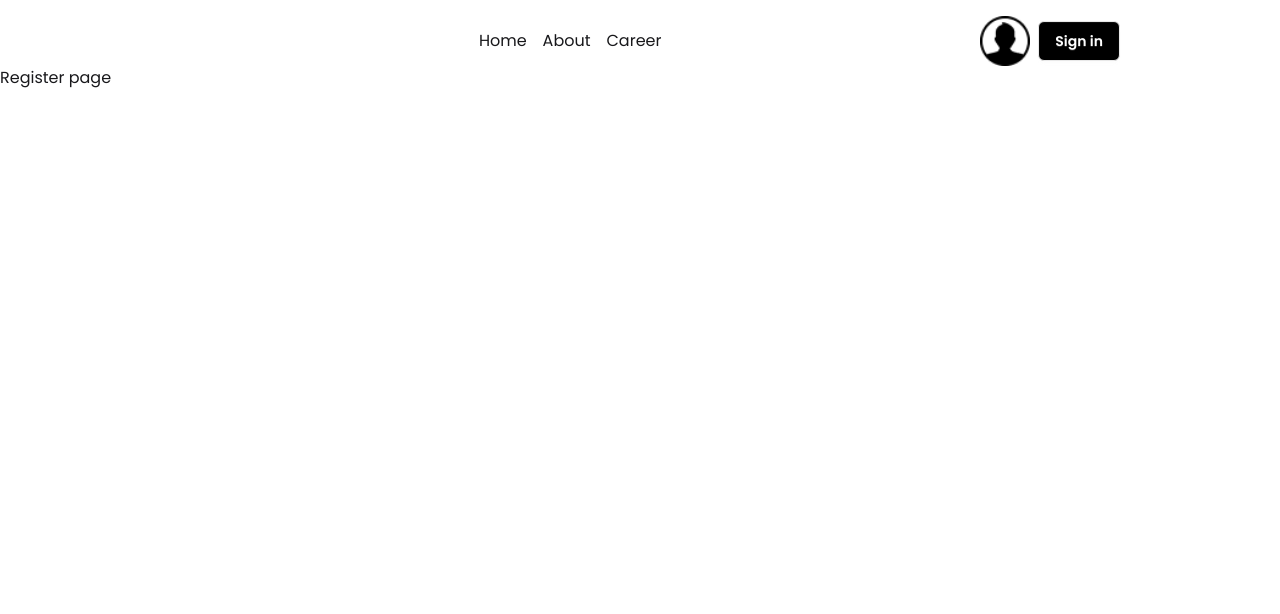
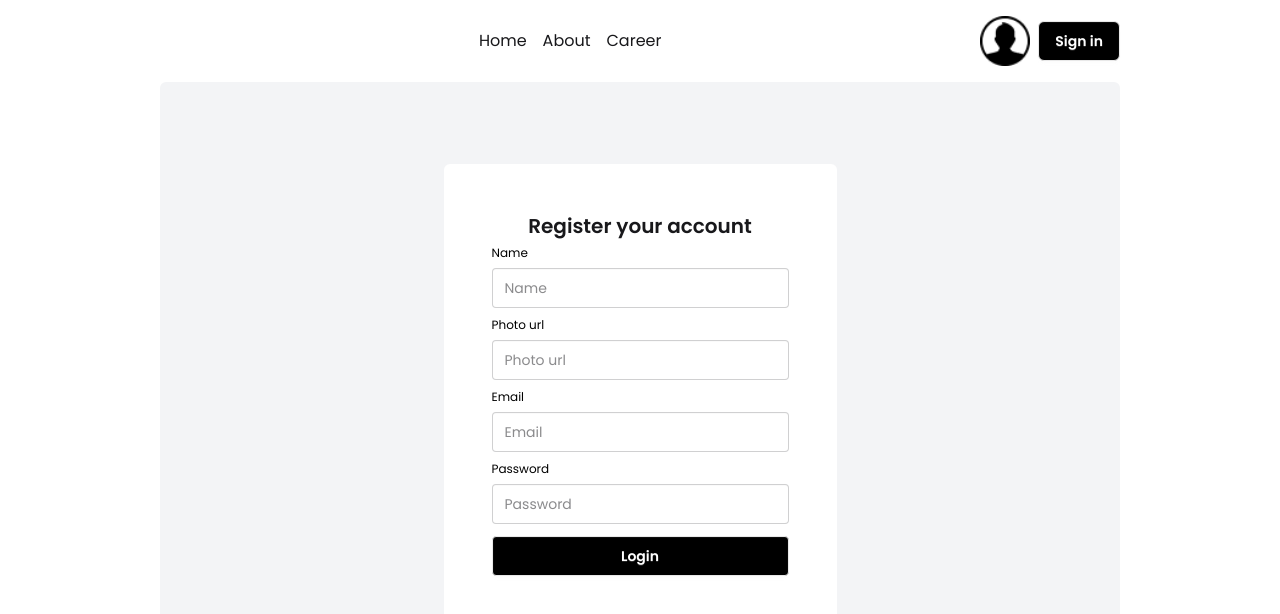
Before and after one commit to rumel-devv/max-news, a Next.js app: page /register in a window 1280 px wide. Shown: the top 614 px of the page. Built offline with nearby package versions, Linux system fonts and the light colour scheme.

Commit message:
added signin & signup page

```diff
--- a/src/app/(auth)/register/page.jsx
+++ b/src/app/(auth)/register/page.jsx
@@ -1,11 +1,75 @@
-
+"use client";
+import Link from "next/link";
+import React from "react";
+import { useForm } from "react-hook-form";
 
 const RegisterPage = () => {
-    return (
-        <div>
-           <h2>Register page</h2>
-        </div>
-    );
+  const { register, handleSubmit, formState:{ errors }} = useForm();
+
+  const handleRegister = (data) => {
+        const {name,email,photo,password} = data ;
+  };
+
+  return (
+    <div className="w-9/12 mx-auto min-h-[80vh] flex items-center justify-center bg-gray-100  mt-4 rounded-md">
+      <div className="bg-white p-12 mb-4 rounded-md ">
+        <h2 className="text-xl font-semibold text-center">
+         Register your account
+        </h2>
+        <form onSubmit={handleSubmit(handleRegister)}>
+
+          <fieldset className="fieldset  rounded-box ">
+            <label className="label text-md text-black">Name</label>
+            <input
+              type="text"
+              name="name"
+              className="input"
+              placeholder="Name"
+              {...register("name",{ required: "Name field is requeird" })}
+            />
+            {errors.name && (<p className="mt-2 text-red-500"> {errors.password.message} </p>)}
+          </fieldset>
+
+          <fieldset className="fieldset  rounded-box ">
+            <label className="label text-md text-black">Photo url</label>
+            <input
+              type="text"
+              name="photo"
+              className="input"
+              placeholder="Photo url"
+              {...register("photo",{ required: "photo url field is requeird" })}
+            />
+            {errors.photo && (<p className="mt-2 text-red-500"> {errors.password.message} </p>)}
+          </fieldset>
+
+          <fieldset className="fieldset  rounded-box ">
+            <label className="label text-md text-black">Email</label>
+            <input
+              type="email"
+              name="email"
+              className="input"
+              placeholder="Email"
+              {...register("email",{ required: "email field is requeird" })}
+            />
+            {errors.email && (<p className="mt-2 text-red-500"> {errors.password.message} </p>)}
+          </fieldset>
+
+          <fieldset className="fieldset  rounded-box ">
+            <label className="label text-md text-black">Password</label>
+            <input
+              type="password"
+              name="password"
+              className="input"
+              placeholder="Password"
+              {...register("password",{ required: "password field is requeird" })}
+            />
+            {errors.password && (<p className="mt-2 text-red-500"> {errors.password.message} </p>)}
+          </fieldset>
+          <button className="btn w-full bg-black text-white mt-2">Login</button>
+        </form>
+      </div>
+    </div>
+  );
 };
 
 export default RegisterPage;
--- a/src/app/(auth)/signin/page.jsx
+++ b/src/app/(auth)/signin/page.jsx
@@ -1,33 +1,54 @@
-'use client'
+"use client";
 import Link from "next/link";
 import React from "react";
+import { useForm } from "react-hook-form";
 
 const SigninPage = () => {
+  const { register, handleSubmit, formState:{ errors }} = useForm();
 
-    const handleLogin = (e) => {
-       e.preventDefault()
-       const email = e.target.email.value
-       const password = e.target.password.value
-       console.log(email,password);
-    }
+  const handleLogin = (data) => {
+    // e.preventDefault();
+    // const email = e.target.email.value;
+    // const password = e.target.password.value;
+    console.log(data);
+  };
 
   return (
     <div className="w-9/12 mx-auto min-h-[80vh] flex items-center justify-center bg-gray-100  mt-4 rounded-md">
       <div className="bg-white p-12 mb-4 rounded-md ">
-        <h2 className="text-xl font-semibold text-center">Login your account</h2>
-        <form onSubmit={handleLogin} >
+        <h2 className="text-xl font-semibold text-center">
+          Login your account
+        </h2>
+        <form onSubmit={handleSubmit(handleLogin)}>
           <fieldset className="fieldset  rounded-box ">
             <label className="label text-md text-black">Email</label>
-            <input type="email" name="email" className="input" placeholder="Email" />
+            <input
+              type="email"
+              name="email"
+              className="input"
+              placeholder="Email"
+              {...register("email",{ required: "email field is requeird" })}
+            />
+            {errors.email && (<p className="mt-2 text-red-500"> {errors.password.message} </p>)}
           </fieldset>
           <fieldset className="fieldset  rounded-box ">
             <label className="label text-md text-black">Password</label>
-            <input type="password" name="password" className="input" placeholder="Password" />
+            <input
+              type="password"
+              name="password"
+              className="input"
+              placeholder="Password"
+              {...register("password",{ required: "password field is requeird" })}
+            />
+            {errors.password && (<p className="mt-2 text-red-500"> {errors.password.message} </p>)}
           </fieldset>
           <button className="btn w-full bg-black text-white mt-2">Login</button>
         </form>
         <p className="text-xs text-center mt-4">
-            Don't  have an account ? <Link href='/register' className="text-red-500">Register</Link>
+          Do not have an account ?{" "}
+          <Link href="/register" className="text-red-500">
+            Register
+          </Link>
         </p>
       </div>
     </div>
```
